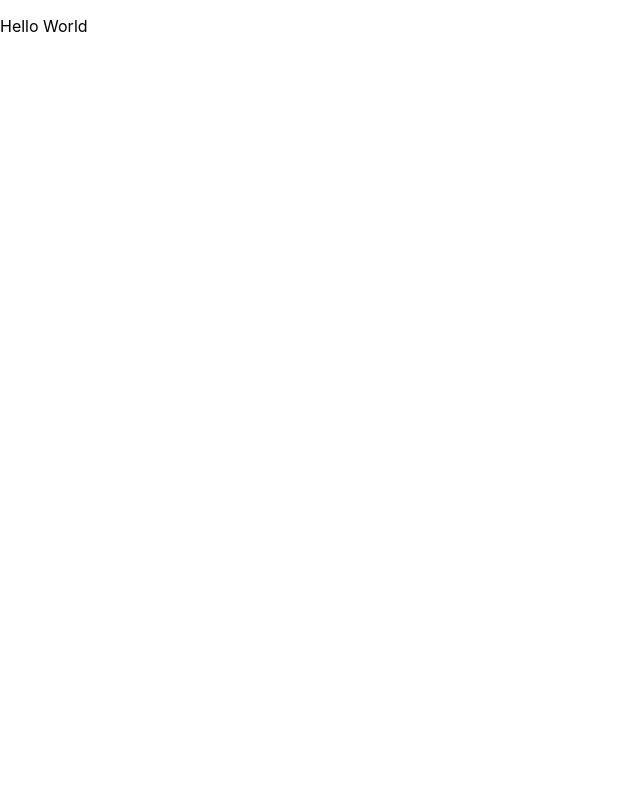
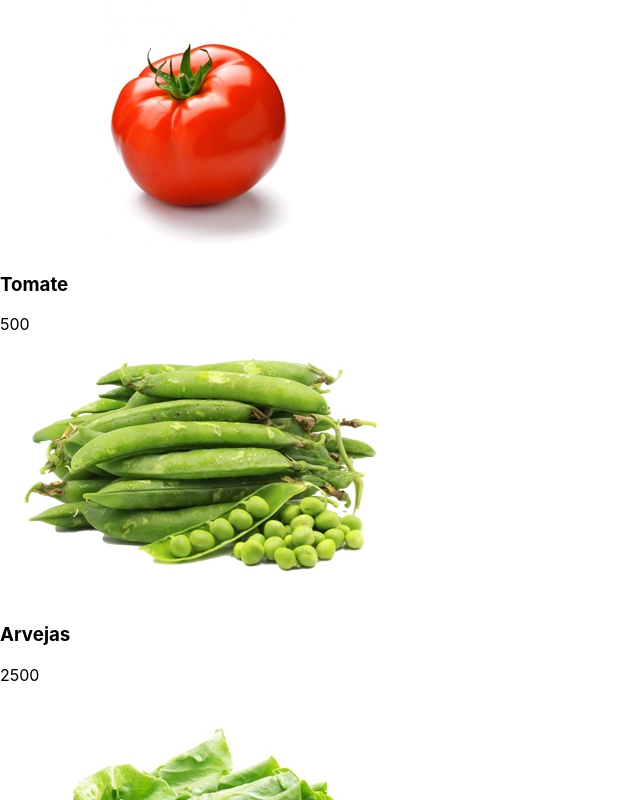
Before and after one commit to psyQore/carrito-compras-react, a React (Create React App) app: page / in a window 1280 px wide. Shown: the top 800 px of the page, without its empty margins (0-640 px from the left). Built offline with nearby package versions, Linux system fonts and the light colour scheme.

Commit message:
Se crean los components para los products y su estructura

```diff
--- a/src/App.js
+++ b/src/App.js
@@ -1,5 +1,6 @@
 import { Component } from "react";
-import "./App.css";
+import Products from './components/Products';
+
 import Tomate from './assets/products-img/tomate.jpg'
 import Lechuga from './assets/products-img/lechuga.jpg'
 import Arvejas from './assets/products-img/arvejas.jpg'
@@ -14,7 +15,12 @@
   };
 
   render() {
-    return <p>Hello World</p>;
+    return (
+      <Products
+        addToCart={() => console.log("Click")}
+        products={this.state.products}
+      />
+    )
   }
 }
 
--- /dev/null
+++ b/src/components/Product.js
@@ -0,0 +1,16 @@
+import { Component } from "react";
+
+class Product extends Component {
+    render(){
+        const { product } = this.props;
+        return (
+            <div>
+                <img src={product.img} alt={product.name} />
+                <h3>{product.name}</h3>
+                <p>{product.price}</p>
+            </div>
+        )
+    }
+}
+
+export default Product;
--- /dev/null
+++ b/src/components/Products.js
@@ -0,0 +1,22 @@
+import { Component } from "react";
+import Product from "./Product";
+
+class Products extends Component {
+  render() {
+    const { products, addToCart } = this.props;
+
+    return (
+      <div>
+        {products.map((product) => (
+          <Product
+            addToCart={addToCart}
+            key={product.name}
+            product={product}
+          />
+        ))}
+      </div>
+    );
+  }
+}
+
+export default Products;
```
